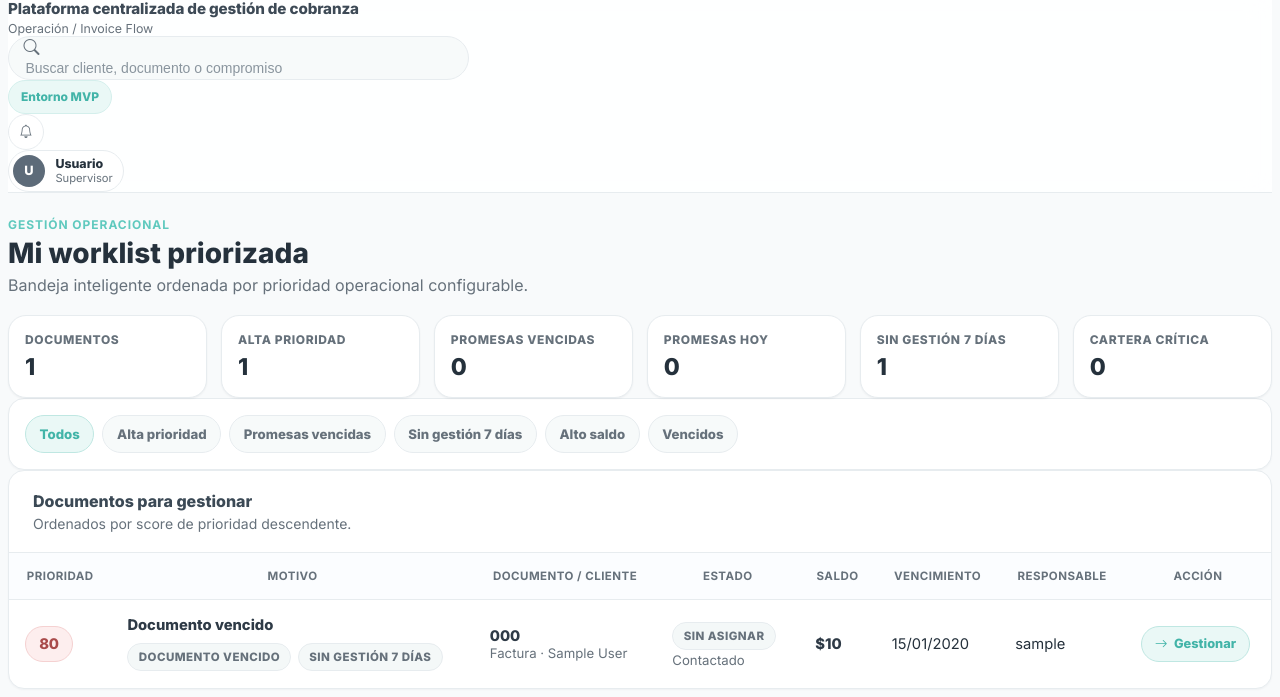
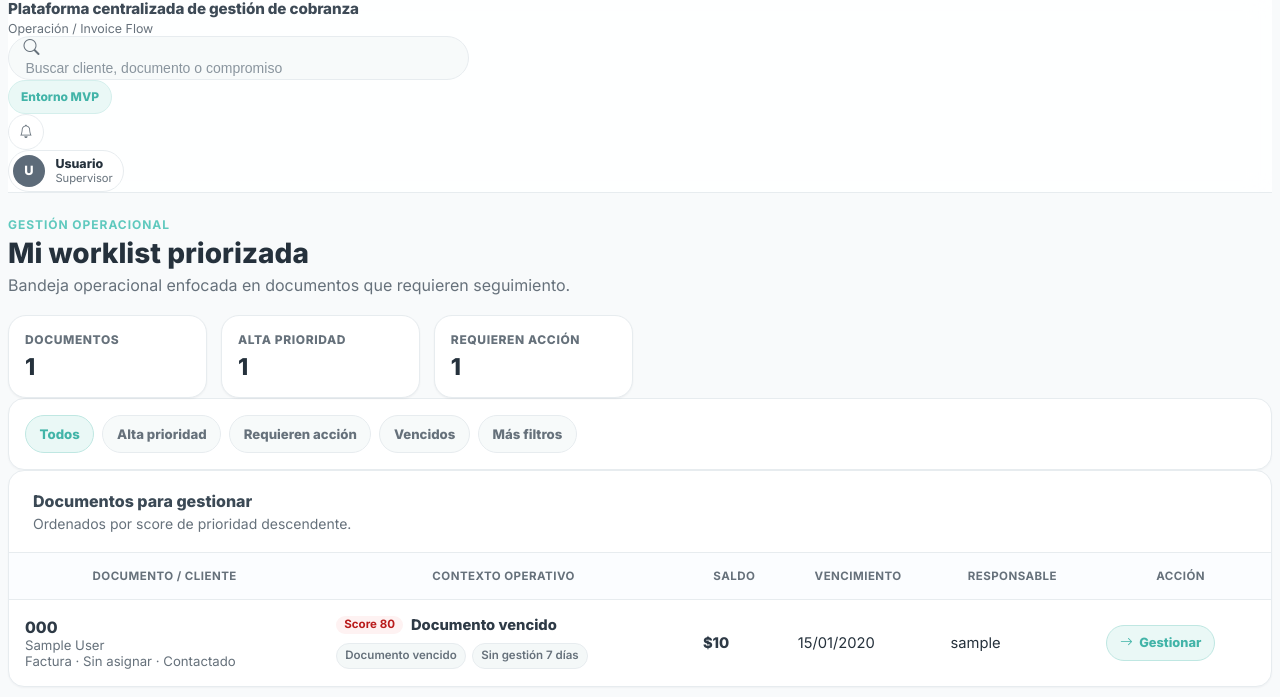
Before and after one commit to angeloleonc-bot/invoice-flow, a Django app: page /management/ in a window 1280 px wide. Shown: the part 303-1000 px from the top of the page. Run offline with Django 5.2, Linux system fonts and the light colour scheme; a user stored in the database is signed in; data comes from the database, SQL or seed files in the repository; tables that the repository leaves empty hold one stand-in row (values such as "Sample post"); data that the repository does not hold is empty; some libraries are stand-ins or nearby versions.

Commit message:
Etapa 22: supervision operacional y refinamiento worklist

```diff
--- a/apps/management/views.py
+++ b/apps/management/views.py
@@ -1,6 +1,6 @@
 from datetime import timedelta
 
-from django.db.models import Sum
+from django.db.models import Max, Sum
 from django.shortcuts import get_object_or_404, redirect, render
 from django.utils import timezone
 
@@ -28,6 +28,8 @@ from apps.management.services.alerts import OperationalAlertService
 
 def my_work(request):
     selected_filter = request.GET.get("filter", "all")
+    selected_attention = request.GET.get("attention")
+    selected_aging = request.GET.get("aging")
 
     assignments = (
         DocumentAssignment.objects.select_related(
@@ -80,6 +82,75 @@ def my_work(request):
         document = item.get("document")
         item["active_alerts_count"] = alerts_by_document.get(document.id, 0) if document else 0
 
+    requires_action_count = sum(
+        1
+        for item in work_items
+        if (
+            WorklistPriorityService.RULE_PROMISE_EXPIRED in item["priority_reason_codes"]
+            or WorklistPriorityService.RULE_NO_MANAGEMENT_7_DAYS in item["priority_reason_codes"]
+            or WorklistPriorityService.RULE_DOCUMENT_OVERDUE in item["priority_reason_codes"]
+            or item.get("active_alerts_count", 0) > 0
+        )
+    )
+
+    if selected_attention in ["7", "14", "30"]:
+        cutoff = timezone.now() - timedelta(days=int(selected_attention))
+
+        recent_document_ids = (
+            CollectionAction.objects
+            .filter(document_id__isnull=False)
+            .values("document_id")
+            .annotate(last_action_date=Max("action_date"))
+            .filter(last_action_date__gte=cutoff)
+            .values_list("document_id", flat=True)
+        )
+
+        work_items = [
+            item
+            for item in work_items
+            if item["document"].id not in recent_document_ids
+        ]
+
+        selected_filter = f"attention_{selected_attention}"
+
+    if selected_aging in ["current", "days_1_30", "days_31_60", "days_61_90", "days_90_plus"]:
+        today = timezone.localdate()
+
+        if selected_aging == "current":
+            work_items = [
+                item for item in work_items
+                if item["document"].due_date and item["document"].due_date >= today
+            ]
+        elif selected_aging == "days_1_30":
+            work_items = [
+                item for item in work_items
+                if item["document"].due_date
+                and item["document"].due_date < today
+                and item["document"].due_date >= today - timedelta(days=30)
+            ]
+        elif selected_aging == "days_31_60":
+            work_items = [
+                item for item in work_items
+                if item["document"].due_date
+                and item["document"].due_date < today - timedelta(days=30)
+                and item["document"].due_date >= today - timedelta(days=60)
+            ]
+        elif selected_aging == "days_61_90":
+            work_items = [
+                item for item in work_items
+                if item["document"].due_date
+                and item["document"].due_date < today - timedelta(days=60)
+                and item["document"].due_date >= today - timedelta(days=90)
+            ]
+        elif selected_aging == "days_90_plus":
+            work_items = [
+                item for item in work_items
+                if item["document"].due_date
+                and item["document"].due_date < today - timedelta(days=90)
+            ]
+
+        selected_filter = f"aging_{selected_aging}"
+
     high_priority_count = sum(
         1 for item in work_items if item["priority_score"] >= 80
     )
@@ -111,6 +182,17 @@ def my_work(request):
     if selected_filter == "high_priority":
         work_items = [
             item for item in work_items if item["priority_score"] >= 80
+        ]
+    elif selected_filter == "requires_action":
+        work_items = [
+            item
+            for item in work_items
+            if (
+                WorklistPriorityService.RULE_PROMISE_EXPIRED in item["priority_reason_codes"]
+                or WorklistPriorityService.RULE_NO_MANAGEMENT_7_DAYS in item["priority_reason_codes"]
+                or WorklistPriorityService.RULE_DOCUMENT_OVERDUE in item["priority_reason_codes"]
+                or item.get("active_alerts_count", 0) > 0
+            )
         ]
     elif selected_filter == "promise_expired":
         work_items = [
@@ -147,6 +229,7 @@ def my_work(request):
         "assignments": assignments,
         "work_items": work_items,
         "selected_filter": selected_filter,
+        "selected_attention": selected_attention,
         "total_documents": total_documents,
         "total_balance": total_balance,
         "high_priority_count": high_priority_count,
@@ -154,6 +237,8 @@ def my_work(request):
         "promises_today_count": promises_today_count,
         "no_management_7_days_count": no_management_7_days_count,
         "critical_portfolio_count": critical_portfolio_count,
+        "requires_action_count": requires_action_count,
+        "selected_aging": selected_aging,
     }
 
     for item in work_items:
--- a/static/css/invoice-flow.css
+++ b/static/css/invoice-flow.css
@@ -2949,3 +2949,123 @@ a.if-action-link:hover {
 .if-alert-secondary-strip strong {
     color: var(--if-text-color);
 }
+
+.if-filter-dropdown {
+  position: relative;
+  display: inline-flex;
+}
+
+.if-filter-dropdown summary {
+  list-style: none;
+  cursor: pointer;
+}
+
+.if-filter-dropdown summary::-webkit-details-marker {
+  display: none;
+}
+
+.if-filter-dropdown-menu {
+  position: absolute;
+  top: calc(100% + 10px);
+  left: 0;
+  z-index: 20;
+  min-width: 260px;
+  padding: 12px;
+  border: 1px solid var(--if-border, #dfe7ef);
+  border-radius: 18px;
+  background: #fff;
+  box-shadow: 0 18px 40px rgba(15, 23, 42, 0.12);
+  display: grid;
+  gap: 8px;
+}
+
+.if-filter-dropdown-menu .if-filter-chip {
+  justify-content: flex-start;
+  width: 100%;
+}
+
+.if-badge-xs {
+    display: inline-flex;
+    align-items: center;
+    gap: 4px;
+
+    padding: 2px 8px;
+    border-radius: 999px;
+
+    font-size: 0.72rem;
+    font-weight: 600;
+    line-height: 1.2;
+
+    min-height: 20px;
+}
+
+.if-badge-xs {
+    display: inline-flex;
+    align-items: center;
+    gap: 4px;
+
+    padding: 2px 8px;
+    border-radius: 999px;
+
+    font-size: 0.72rem;
+    font-weight: 600;
+    line-height: 1.2;
+
+    min-height: 20px;
+
+    text-transform: none;
+    letter-spacing: normal;
+}
+
+.if-work-primary strong {
+  font-size: 0.98rem;
+  color: var(--if-text, #0f172a);
+}
+
+.if-work-context-main {
+  display: flex;
+  align-items: center;
+  gap: 8px;
+  flex-wrap: wrap;
+}
+
+.if-priority-pill {
+  display: inline-flex;
+  align-items: center;
+  padding: 2px 8px;
+  border-radius: 999px;
+  font-size: 0.72rem;
+  font-weight: 700;
+  line-height: 1.2;
+  background: #f1f5f9;
+  color: #475569;
+}
+
+.if-priority-pill.is-warning {
+  background: #fff7ed;
+  color: #c2410c;
+}
+
+.if-priority-pill.is-danger {
+  background: #fef2f2;
+  color: #b91c1c;
+}
+
+.if-priority-pill.is-muted {
+  background: #f8fafc;
+  color: #64748b;
+}
+
+.if-aging-row {
+    color: inherit;
+    text-decoration: none;
+}
+
+.if-aging-row,
+.if-aging-row:hover,
+.if-aging-row:focus,
+.if-aging-row:active,
+.if-aging-row:visited {
+    color: inherit;
+    text-decoration: none;
+}
--- a/templates/management/my_work.html
+++ b/templates/management/my_work.html
@@ -8,28 +8,87 @@
     <div class="if-eyebrow">Gestión operacional</div>
     <h1 class="if-page-title">Mi worklist priorizada</h1>
     <p class="if-page-subtitle">
-      Bandeja inteligente ordenada por prioridad operacional configurable.
+      Bandeja operacional enfocada en documentos que requieren seguimiento.
     </p>
   </div>
 </div>
 
 <div class="if-work-kpis">
-  <div class="if-card-kpi"><div class="if-stat-label">Documentos</div><div class="if-stat-value">{{ total_documents }}</div></div>
-  <div class="if-card-kpi"><div class="if-stat-label">Alta prioridad</div><div class="if-stat-value">{{ high_priority_count }}</div></div>
-  <div class="if-card-kpi"><div class="if-stat-label">Promesas vencidas</div><div class="if-stat-value">{{ expired_promises_count }}</div></div>
-  <div class="if-card-kpi"><div class="if-stat-label">Promesas hoy</div><div class="if-stat-value">{{ promises_today_count }}</div></div>
-  <div class="if-card-kpi"><div class="if-stat-label">Sin gestión 7 días</div><div class="if-stat-value">{{ no_management_7_days_count }}</div></div>
-  <div class="if-card-kpi"><div class="if-stat-label">Cartera crítica</div><div class="if-stat-value">{{ critical_portfolio_count }}</div></div>
+  <div class="if-card-kpi">
+    <div class="if-stat-label">Documentos</div>
+    <div class="if-stat-value">{{ total_documents }}</div>
+  </div>
+
+  <div class="if-card-kpi">
+    <div class="if-stat-label">Alta prioridad</div>
+    <div class="if-stat-value">{{ high_priority_count }}</div>
+  </div>
+
+  <div class="if-card-kpi">
+    <div class="if-stat-label">Requieren acción</div>
+    <div class="if-stat-value">{{ requires_action_count }}</div>
+  </div>
 </div>
 
 <section class="if-card mt-3 mb-3">
   <div class="if-work-filters">
-    <a href="{% url 'management:my_work' %}?filter=all" class="if-filter-chip {% if selected_filter == 'all' %}is-active{% endif %}">Todos</a>
-    <a href="{% url 'management:my_work' %}?filter=high_priority" class="if-filter-chip {% if selected_filter == 'high_priority' %}is-active{% endif %}">Alta prioridad</a>
-    <a href="{% url 'management:my_work' %}?filter=promise_expired" class="if-filter-chip {% if selected_filter == 'promise_expired' %}is-active{% endif %}">Promesas vencidas</a>
-    <a href="{% url 'management:my_work' %}?filter=no_management_7_days" class="if-filter-chip {% if selected_filter == 'no_management_7_days' %}is-active{% endif %}">Sin gestión 7 días</a>
-    <a href="{% url 'management:my_work' %}?filter=high_balance" class="if-filter-chip {% if selected_filter == 'high_balance' %}is-active{% endif %}">Alto saldo</a>
-    <a href="{% url 'management:my_work' %}?filter=overdue" class="if-filter-chip {% if selected_filter == 'overdue' %}is-active{% endif %}">Vencidos</a>
+    <a href="{% url 'management:my_work' %}?filter=all"
+       class="if-filter-chip {% if selected_filter == 'all' %}is-active{% endif %}">
+      Todos
+    </a>
+
+    <a href="{% url 'management:my_work' %}?filter=high_priority"
+       class="if-filter-chip {% if selected_filter == 'high_priority' %}is-active{% endif %}">
+      Alta prioridad
+    </a>
+
+    <a href="{% url 'management:my_work' %}?filter=requires_action"
+       class="if-filter-chip {% if selected_filter == 'requires_action' %}is-active{% endif %}">
+      Requieren acción
+    </a>
+
+    <a href="{% url 'management:my_work' %}?filter=overdue"
+       class="if-filter-chip {% if selected_filter == 'overdue' %}is-active{% endif %}">
+      Vencidos
+    </a>
+
+    <details class="if-filter-dropdown">
+      <summary class="if-filter-chip">
+        Más filtros
+      </summary>
+
+      <div class="if-filter-dropdown-menu">
+        <a href="{% url 'management:my_work' %}?filter=promise_expired"
+           class="if-filter-chip {% if selected_filter == 'promise_expired' %}is-active{% endif %}">
+          Promesas vencidas
+        </a>
+
+        <a href="{% url 'management:my_work' %}?filter=no_management_7_days"
+           class="if-filter-chip {% if selected_filter == 'no_management_7_days' %}is-active{% endif %}">
+          Sin gestión 7 días
+        </a>
+
+        <a href="{% url 'management:my_work' %}?filter=high_balance"
+           class="if-filter-chip {% if selected_filter == 'high_balance' %}is-active{% endif %}">
+          Alto saldo
+        </a>
+
+        <a href="{% url 'management:my_work' %}?attention=7"
+           class="if-filter-chip {% if selected_filter == 'attention_7' %}is-active{% endif %}">
+          Sin gestión &gt; 7 días
+        </a>
+
+        <a href="{% url 'management:my_work' %}?attention=14"
+           class="if-filter-chip {% if selected_filter == 'attention_14' %}is-active{% endif %}">
+          Sin gestión &gt; 14 días
+        </a>
+
+        <a href="{% url 'management:my_work' %}?attention=30"
+           class="if-filter-chip {% if selected_filter == 'attention_30' %}is-active{% endif %}">
+          Sin gestión &gt; 30 días
+        </a>
+      </div>
+    </details>
   </div>
 </section>
 
@@ -37,72 +96,65 @@
   <div class="if-card-header">
     <div>
       <h2 class="if-card-title">Documentos para gestionar</h2>
-      <p class="if-card-subtitle">Ordenados por score de prioridad descendente.</p>
+      <p class="if-card-subtitle">
+        Ordenados por score de prioridad descendente.
+      </p>
     </div>
   </div>
 
   {% if work_items %}
     <div class="if-table-wrapper">
-      <table class="if-table if-work-table">
+      <table class="if-table if-work-table if-listing-table">
         <thead>
 <tr>
-            <th>Prioridad</th>
-            <th>Motivo</th>
   <th>Documento / Cliente</th>
-            <th>Estado</th>
+  <th>Contexto operativo</th>
   <th class="text-end">Saldo</th>
   <th>Vencimiento</th>
   <th>Responsable</th>
   <th class="text-end">Acción</th>
 </tr>
         </thead>
+
         <tbody>
           {% for item in work_items %}
            <tr>
   <td>
-                <div class="if-priority-score {% if item.priority_score >= 80 %}is-danger{% elif item.priority_score > 0 %}is-warning{% else %}is-muted{% endif %}">
-                  {{ item.priority_score|default:0 }}
+    <div class="if-work-primary">
+      <strong>{{ item.document.document_number }}</strong>
+      <div class="if-muted">{{ item.customer.name }}</div>
+      <div class="if-muted mt-1">
+        {{ item.document.get_document_type_display }}
+        {% if item.document.status %}
+          · {{ item.document.status.name }}
+        {% endif %}
+        {% if item.document.sub_status %}
+          · {{ item.document.sub_status.name }}
+        {% endif %}
+      </div>
     </div>
   </td>
 
   <td>
+    <div class="if-work-context">
+      <div class="if-work-context-main">
+        <span class="if-priority-pill {% if item.priority_score >= 80 %}is-danger{% elif item.priority_score > 0 %}is-warning{% else %}is-muted{% endif %}">
+          Score {{ item.priority_score|default:0 }}
+        </span>
+
         {% if item.priority_score > 0 %}
           <strong>{{ item.main_priority_reason }}</strong>
         {% else %}
           <span class="if-muted">Sin prioridad especial</span>
         {% endif %}
+      </div>
 
       {% if item.priority_reasons %}
         <div class="if-reason-list">
           {% for reason in item.priority_reasons %}
-                      <span class="if-badge if-badge-soft">{{ reason }}</span>
+            <span class="if-badge if-badge-soft if-badge-xs">{{ reason }}</span>
           {% endfor %}
         </div>
-                {% endif %}
-              </td>
-
-<td>
-  <div class="if-work-document-cell">
-    <strong>{{ item.document.document_number }}</strong>
-
-    {% if item.active_alerts_count %}
-      <a href="{% url 'management:alerts_center' %}" class="if-work-alert-badge">
-        <i class="bi bi-bell-fill"></i>
-        {{ item.active_alerts_count }} alerta{% if item.active_alerts_count > 1 %}s{% endif %}
-      </a>
-    {% endif %}
-  </div>
-
-  <div class="if-muted">{{ item.document.get_document_type_display }} · {{ item.customer.name }}</div>
-</td>
-
-              <td>
-                <span class="if-badge if-badge-soft">{{ item.document.status.name }}</span>
-                <div class="if-muted mt-1">
-                  {% if item.document.sub_status %}
-                    {{ item.document.sub_status.name }}
-                  {% else %}
-                    Sin estado operativo
       {% endif %}
     </div>
   </td>
@@ -112,6 +164,7 @@
   </td>
 
   <td>{{ item.document.due_date|date:"d/m/Y" }}</td>
+
   <td>{{ item.assigned_to.get_username }}</td>
 
   <td class="text-end">
@@ -129,8 +182,11 @@
     <div class="if-empty-state">
       <h3>No hay documentos para gestionar</h3>
       <p>Tu bandeja operacional no tiene documentos activos para el filtro seleccionado.</p>
+
       <div class="mt-3">
-        <a href="{% url 'management:my_work' %}" class="btn btn-primary">Ver todos</a>
+        <a href="{% url 'management:my_work' %}" class="if-button-primary">
+          Ver todos
+        </a>
       </div>
     </div>
   {% endif %}
```
Also changed, not shown: apps/core/services/dashboard.py (+61 -1 lines), templates/core/dashboard.html (+15 -6 lines). Lines whose indentation alone changed are shown as unchanged.
